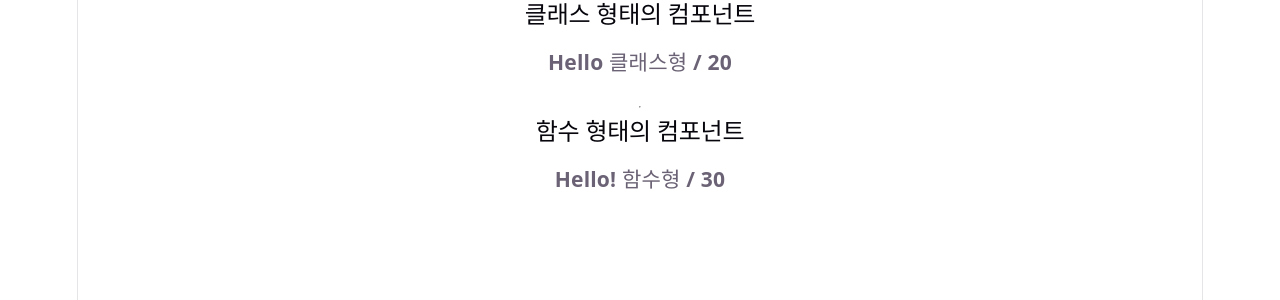
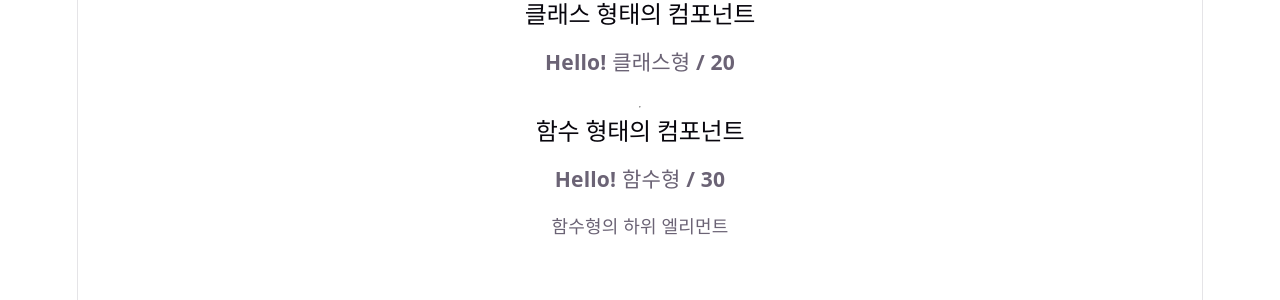
Before and after one commit to dong279/Html_Css_Javascript_ECMAScript_Project, a React (Vite) app in the folder todolist_react/: page / in a window 1280 px wide. Shown: the top 300 px of the page. Built offline with nearby package versions, Linux system fonts and the light colour scheme.

Commit message:
MyComp.jsx update

```diff
--- a/todolist_react/src/App.jsx
+++ b/todolist_react/src/App.jsx
@@ -7,7 +7,9 @@ function App() {
     <>
       <MyComponent name="클래스형" age={20} />
       <hr />
-      <MyComponentFunc name="함수형" age={30} />
+      <MyComponentFunc name="함수형" age={30}>
+        <p>함수형의 하위 엘리먼트</p>
+      </MyComponentFunc>
     </>
   );
 }
--- a/todolist_react/src/components/MyComponent.jsx
+++ b/todolist_react/src/components/MyComponent.jsx
@@ -1,13 +1,18 @@
 import React, { Component } from "react";
 
 class MyComponent extends Component {
+  //상태객체
+  state = {
+    value: 0,
+  };
+
   render() {
     const { name, age } = this.props;
     return (
       <div>
         <h2>클래스 형태의 컴포넌트</h2>
         <h3>
-          Hello {name} / {age}
+          Hello! {name} / {age}
         </h3>
       </div>
     );
--- a/todolist_react/src/components/MyComponentFunc.jsx
+++ b/todolist_react/src/components/MyComponentFunc.jsx
@@ -1,12 +1,13 @@
 import React from "react";
 
-const MyComponentFunc = ({ name, age }) => {
+const MyComponentFunc = ({ name, age, children }) => {
   return (
     <div>
       <h2>함수 형태의 컴포넌트</h2>
       <h3>
         Hello! {name} / {age}
       </h3>
+      {children}
     </div>
   );
 };
```
